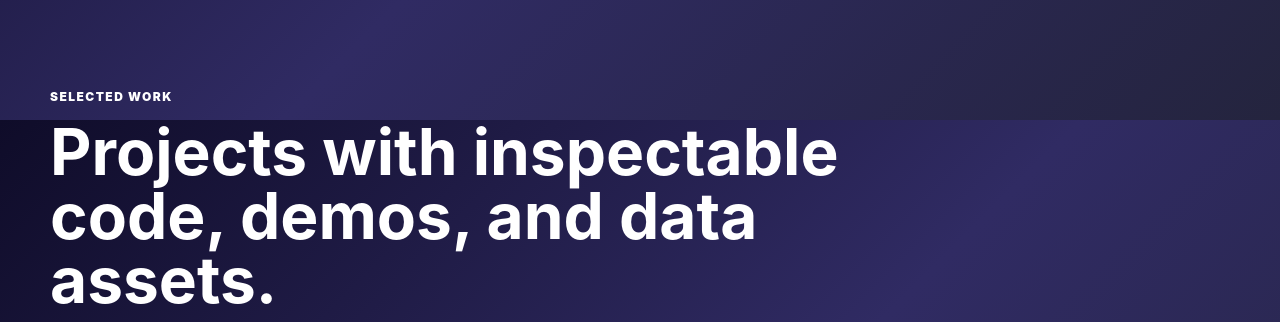
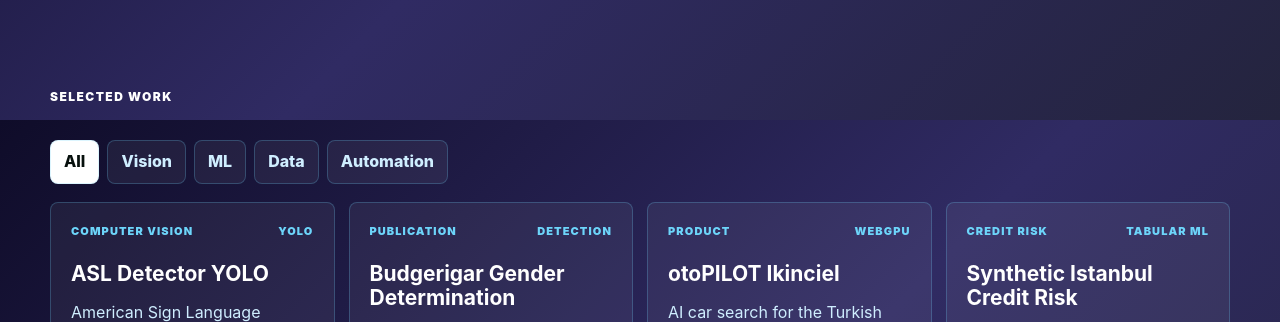
Before and after one commit to atalaydenknalbant/atalaydenknalbant.github.io, a plain HTML site: page index.html in a window 1280 px wide. Shown: the part 1480-1802 px from the top of the page. Drawn offline with Linux system fonts and the light colour scheme; animation ran at ten frames a second.

Commit message:
Add files via upload

```diff
--- a/index.html
+++ b/index.html
@@ -165,7 +165,7 @@
     <section class="section-shell work-section" id="work" aria-labelledby="work-title">
       <div class="section-heading compact">
         <p class="eyebrow">Selected Work</p>
-        <h2 id="work-title">Projects with inspectable code, demos, and data assets.</h2>
+        <h2 id="work-title"></h2>
       </div>
       <div class="filter-bar" aria-label="Project filters">
         <button class="filter-button active" type="button" data-filter="all">All</button>
```
